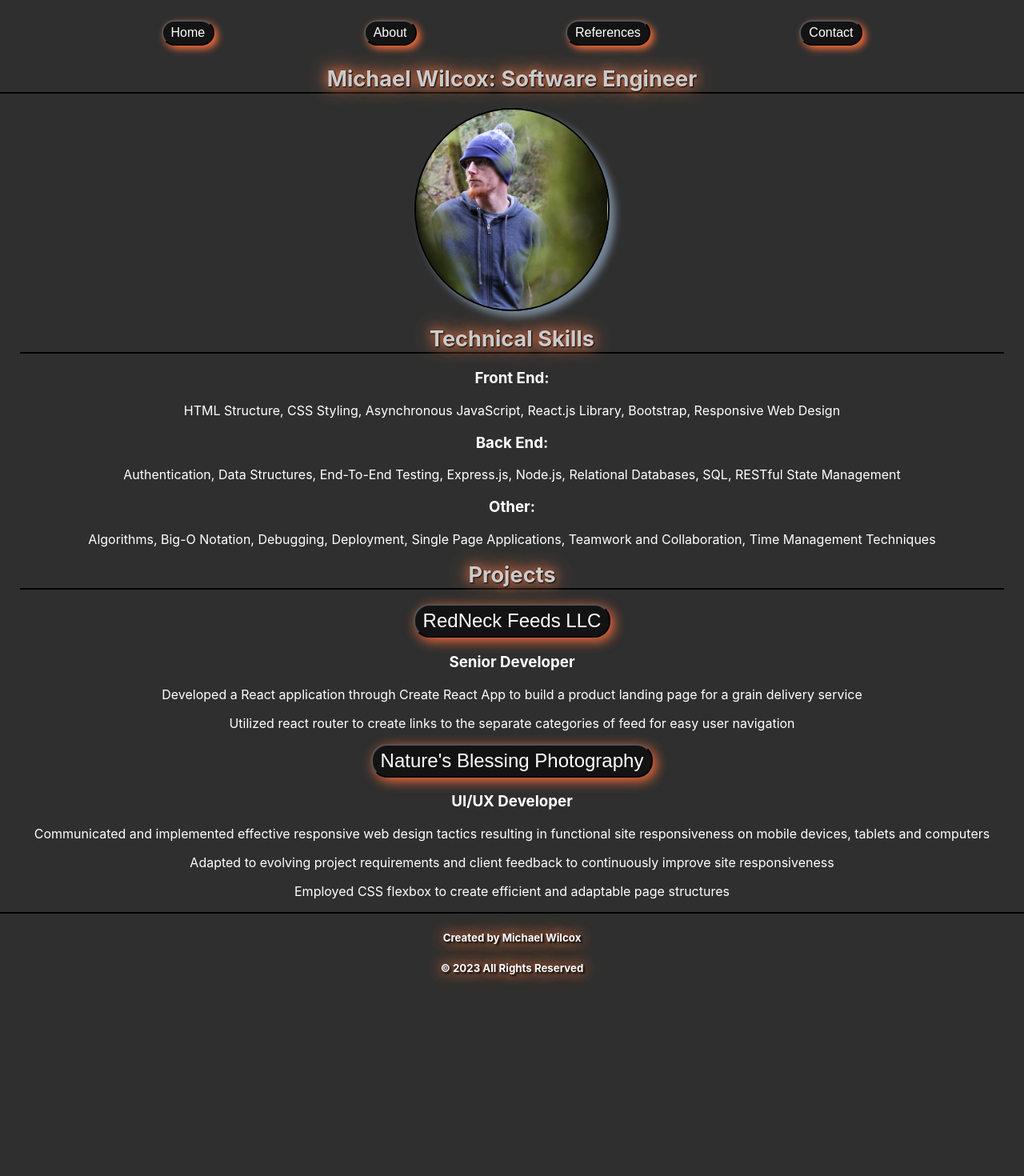
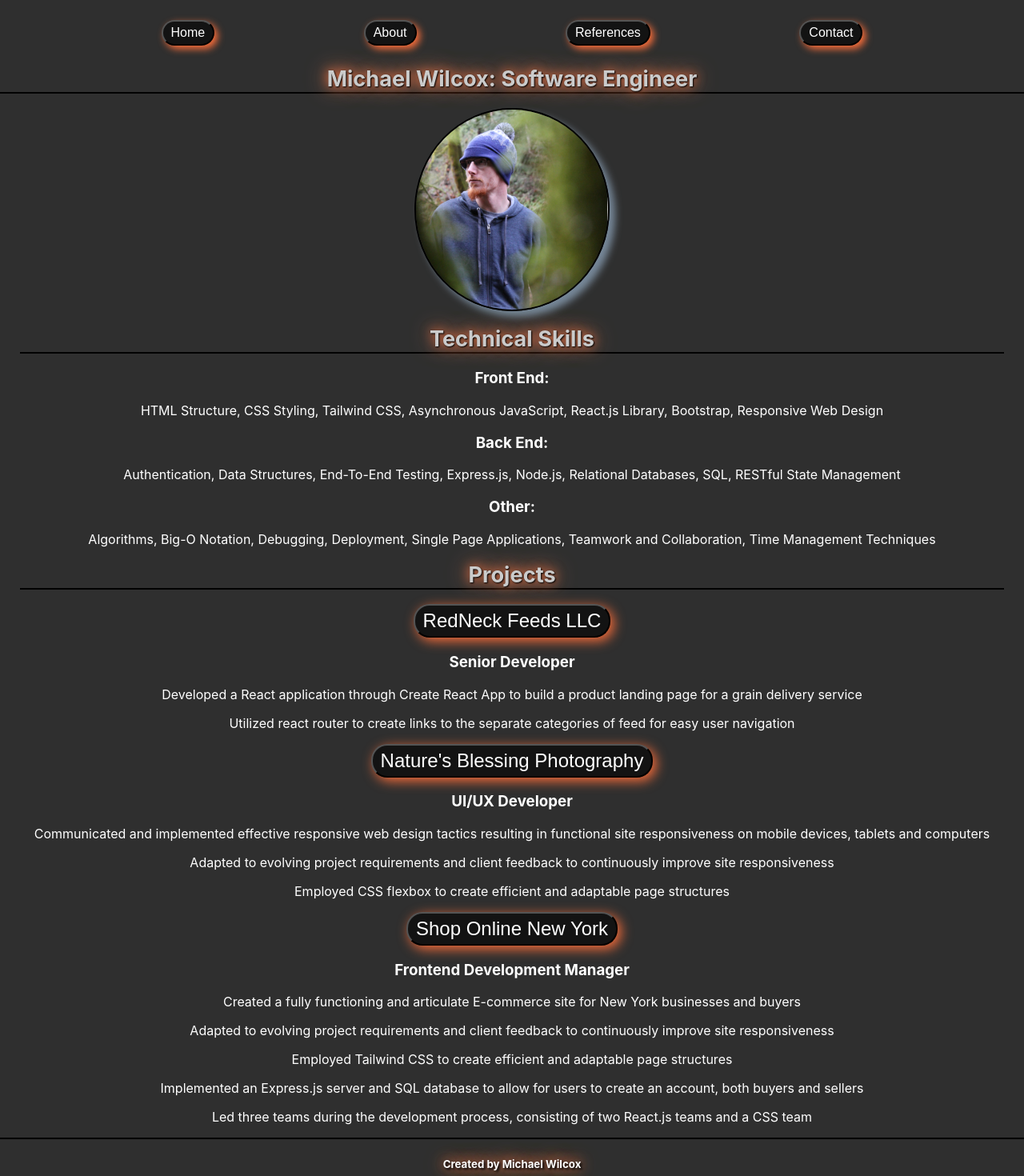
Before and after one commit to Krygore/Personal-Site, a React (Create React App) app in the folder React-site/personal-site/: page / in a window 1280 px wide. Shown: the top 1470 px of the page at 80% size. Before the commit the page ends 1241 px from the top, so only its background shows below. Built offline with nearby package versions, Linux system fonts and the light colour scheme.

Commit message:
Updated homepage

```diff
--- a/React-site/personal-site/src/components/Home.js
+++ b/React-site/personal-site/src/components/Home.js
@@ -20,7 +20,7 @@ export default function Home() {
                         <h1>Technical Skills</h1>
 
                         <h3>Front End:</h3>
-                        <p>HTML Structure, CSS Styling, Asynchronous JavaScript, React.js Library, Bootstrap, Responsive Web Design</p>
+                        <p>HTML Structure, CSS Styling, Tailwind CSS, Asynchronous JavaScript, React.js Library, Bootstrap, Responsive Web Design</p>
 
                         <h3>Back End:</h3>
                         <p>Authentication, Data Structures, End-To-End Testing, Express.js, Node.js, Relational Databases, SQL, RESTful State Management</p>
@@ -57,6 +57,20 @@ export default function Home() {
                             <p>Adapted to evolving project requirements and client feedback to continuously improve site responsiveness</p>
                             <p>Employed CSS flexbox to create efficient and adaptable page structures</p>
                         </div>
+
+                        <div className="project-card">
+                            <button className="project-button">
+                                <a href="">Shop Online New York</a>
+                            </button>
+
+                            <h3>Frontend Development Manager</h3>
+
+                            <p>Created a fully functioning and articulate E-commerce site for New York businesses and buyers</p>
+                            <p>Adapted to evolving project requirements and client feedback to continuously improve site responsiveness</p>
+                            <p>Employed Tailwind CSS to create efficient and adaptable page structures</p>
+                            <p>Implemented an Express.js server and SQL database to allow for users to create an account, both buyers and sellers</p>
+                            <p>Led three teams during the development process, consisting of two React.js teams and a CSS team</p>
+                        </div>
                     </div>
                 </div>
             </div>
```
